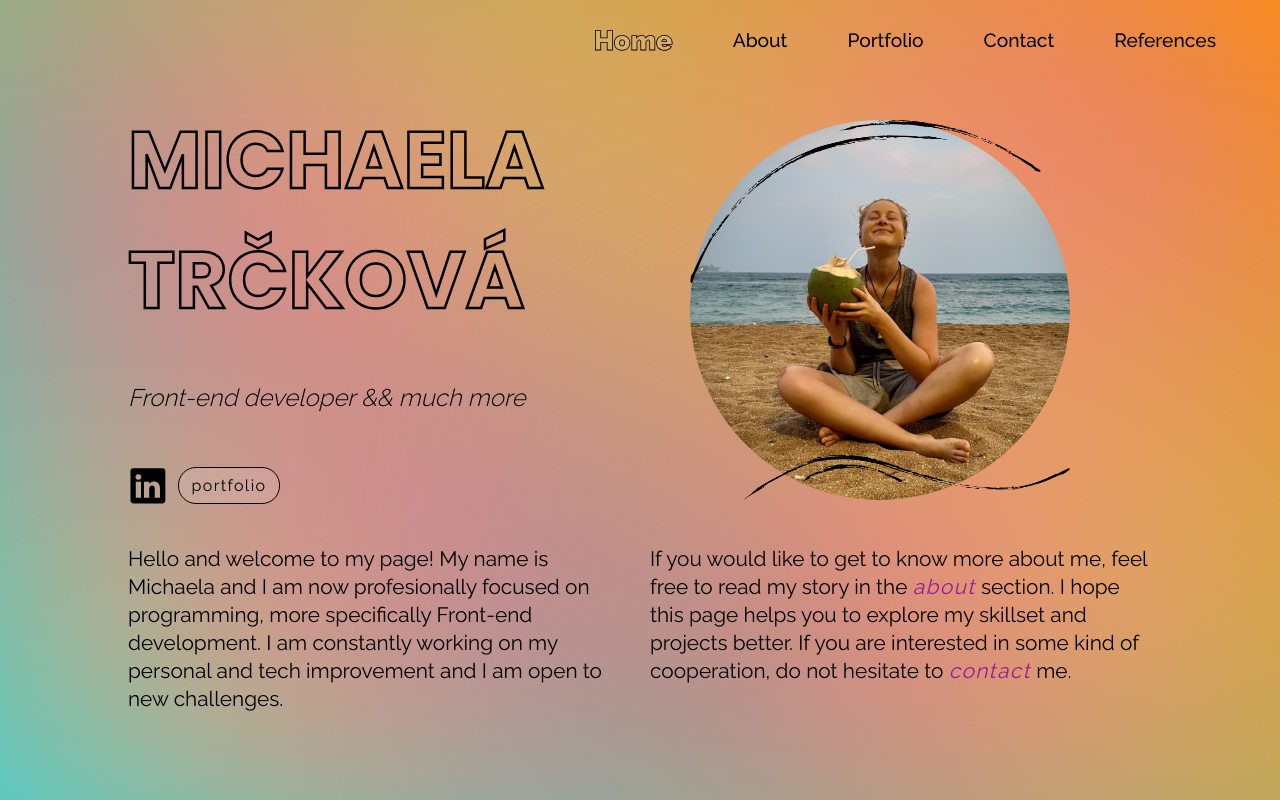
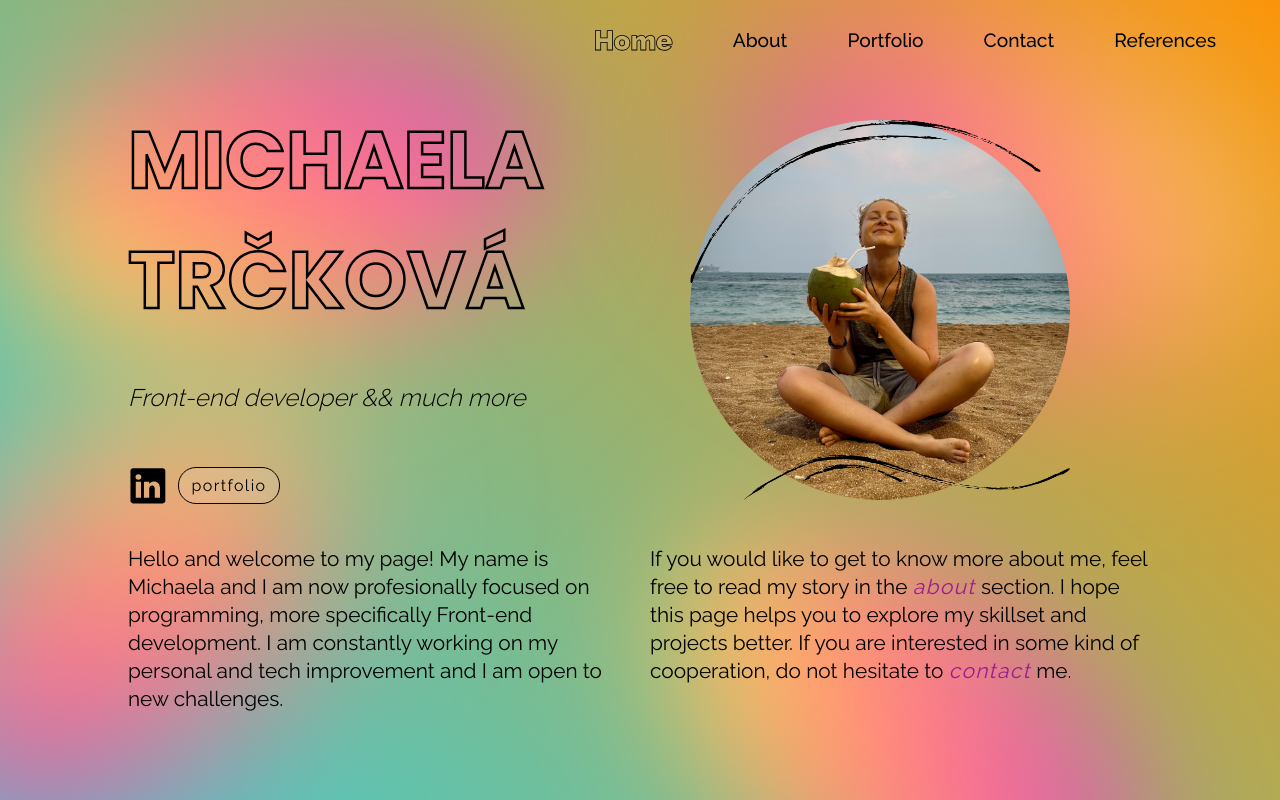
Before and after one commit to michaelamitr/personal-web-nextjs, a Next.js app: page / in a window 1280 px wide. Shown: the top 800 px of the page. Built offline with nearby package versions, Linux system fonts and the light colour scheme.

Commit message:
color mesh background improvement

```diff
--- a/src/app/globals.css
+++ b/src/app/globals.css
@@ -65,7 +65,7 @@
 
   /* background colors */
 
-  --background-black: #000000e5;
+  --background-black: black;
   --background-transparent: transparent;
   --background-milky: #ffffff1c;
 
@@ -107,10 +107,13 @@ main {
   top: 0;
   left: 0;
   display: flex;
+  justify-content: space-around;
+  align-items: center;
   flex-wrap: wrap;
   background-position: center;
   background-size: cover;
   background-image: var(--gradient-day);
+  gap: 50px;
 }
 
 .content-container {
@@ -121,15 +124,34 @@ main {
 }
 
 .mesh-point {
-  width: 50%;
-  height: 50vh;
+  width: calc(48% - 5%);
+  height: 40vh;
   border-radius: 50%;
   background-image: var(--gradient-sunrise);
-  filter: blur(140px);
+  margin: 0;
 }
 
-.mesh-point-reversed {
-  transform: rotate(180deg);
+.mesh-point-one {
+  transform: rotate(170deg);
+  filter: blur(65px);
+}
+
+.mesh-point-two {
+  transform: rotate(20deg);
+  filter: blur(85px);
+  margin-left: 10%;
+}
+
+.mesh-point-three {
+  transform: rotate(312deg);
+  filter: blur(85px);
+  margin-left: -20%;
+}
+
+.mesh-point-four {
+  transform: rotate(220deg);
+  filter: blur(65px);
+  margin-bottom: -20%;
 }
 
 h1 {
--- a/src/app/layout.tsx
+++ b/src/app/layout.tsx
@@ -34,10 +34,10 @@ export default function RootLayout({
         <Header />
         <main>
           <div className="color-mesh-container">
-            <section className="mesh-point"></section>
-            <section className="mesh-point mesh-point-reversed"></section>
-            <section className="mesh-point mesh-point-reversed"></section>
-            <section className="mesh-point"></section>
+            <section className="mesh-point mesh-point-one"></section>
+            <section className="mesh-point mesh-point-two"></section>
+            <section className="mesh-point mesh-point-three"></section>
+            <section className="mesh-point mesh-point-four"></section>
           </div>
           <div className="content-container">{children}</div>
         </main>
```
